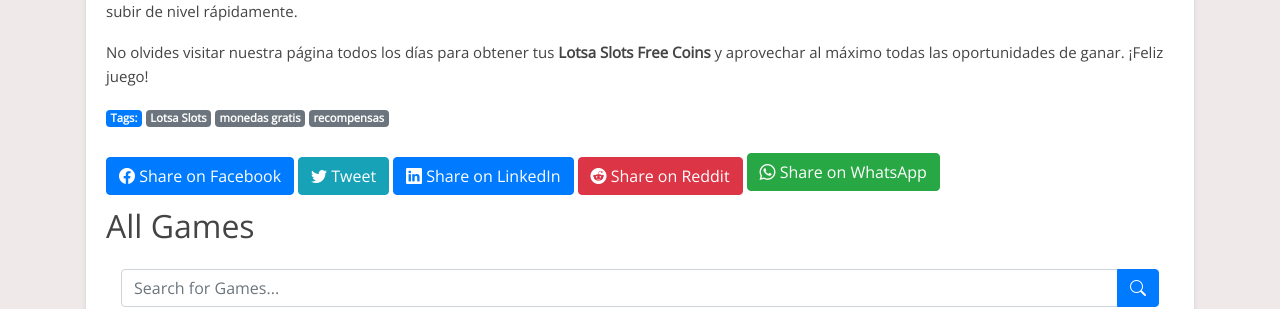
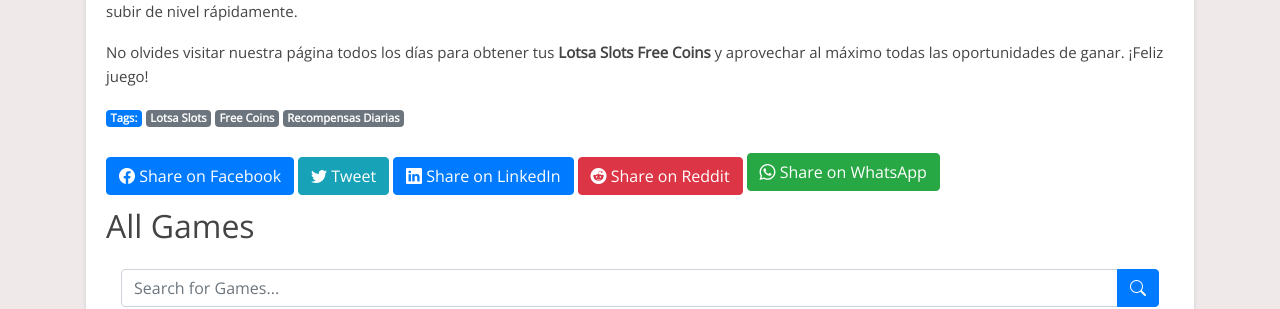
Before and after one commit to Prollad99/bs-net, a Jekyll site: the page built from es/_posts/2024-07-30-lotsa-slots.md, in a window 1280 px wide and 900 px high, scrolled down 8286 px. Shown: the part 150-459 px from the top of the window. Built offline with Jekyll 4.4.1, drawn with Linux system fonts in a browser that asks for light colours; nearby versions of some CDN libraries; comment, search, counter and statistics services are not loaded.

Commit message:
Update 2024-07-30-lotsa-slots.md

```diff
--- a/es/_posts/2024-07-30-lotsa-slots.md
+++ b/es/_posts/2024-07-30-lotsa-slots.md
@@ -2,7 +2,7 @@
 layout: post
 title: "Lotsa Slots Free Coins: ¡Consigue tus monedas gratis diarias!"
 date: 2024-07-30
-tags: [Lotsa Slots, monedas gratis, recompensas]
+tags: [Lotsa Slots, Free Coins, Recompensas Diarias]
 author: BonusCollector.net
 description: "Obtén monedas gratis diarias para Lotsa Slots y disfruta de los mejores bonos sin gastar un centavo."
 lang: es
```
